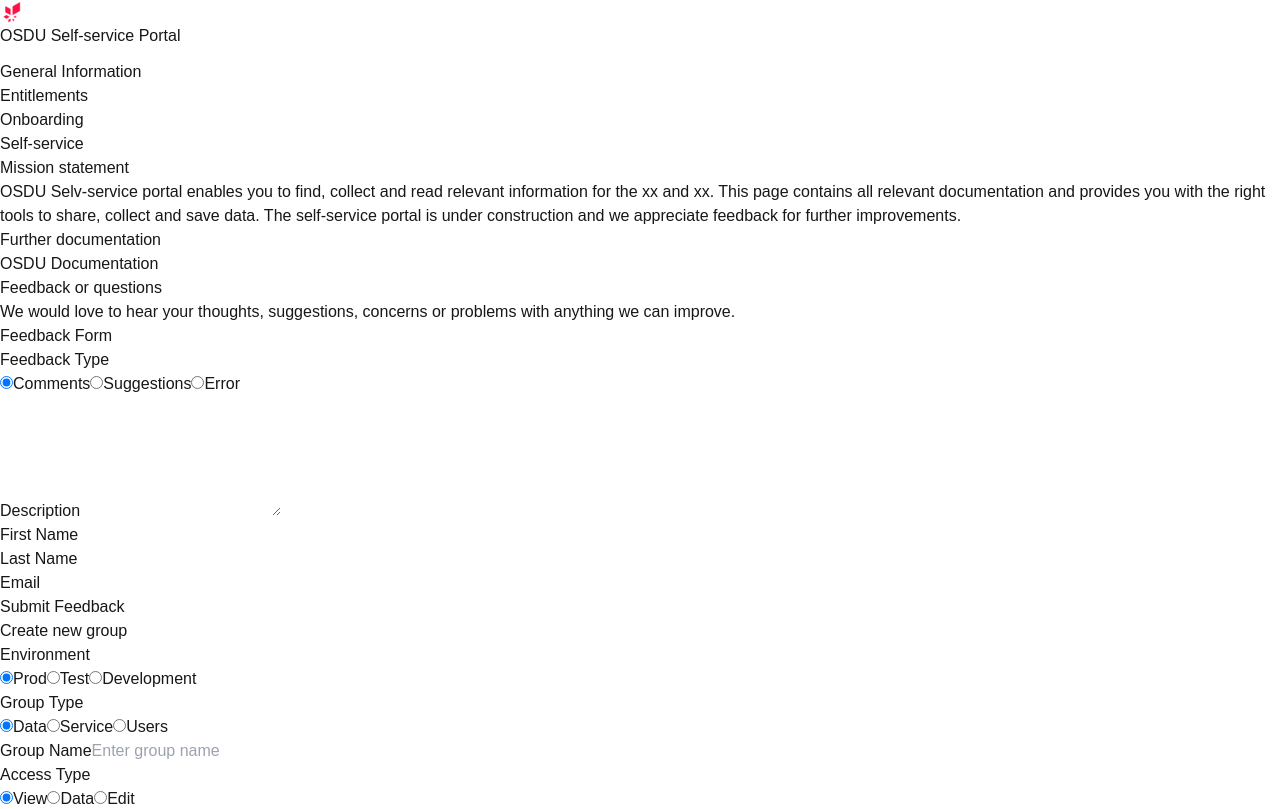
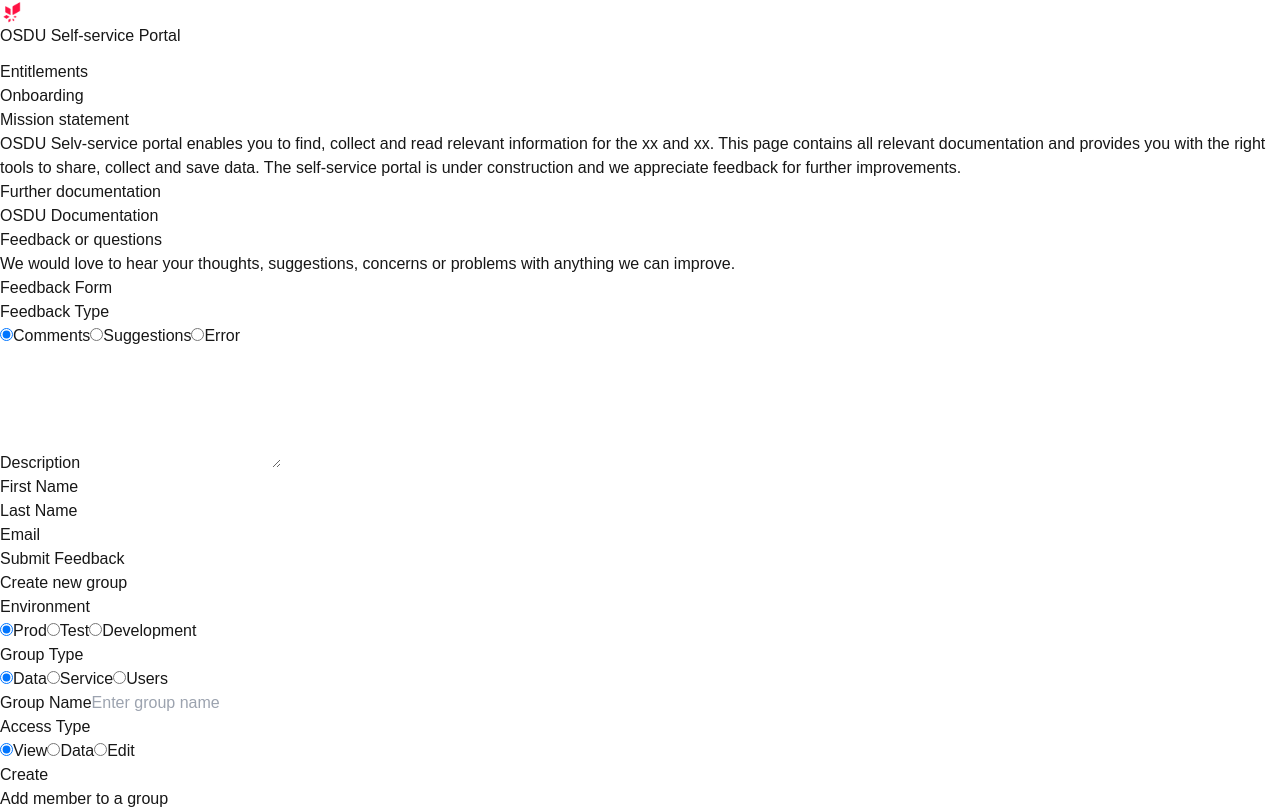
Before and after one commit to AnneMaline/SSP, a Next.js app: page / in a window 1280 px wide. Shown: the top 809 px of the page. Built offline with nearby package versions, Linux system fonts and the light colour scheme.

Commit message:
remove searchparams from navbar and toptask. Removed pages we don't want

```diff
--- a/src/app/layout.tsx
+++ b/src/app/layout.tsx
@@ -4,7 +4,6 @@ import "./globals.css";
 //import { SessionProvider } from "next-auth/react";
 import Navbar from "../components/Navbar";
 // import Footer from "../components/Footer";
-// import { Suspense } from "react";
 
 const geistSans = localFont({
   src: "./fonts/GeistVF.woff",
@@ -33,9 +32,7 @@ export default function RootLayout({
         className={`${geistSans.variable} ${geistMono.variable} antialiased`}
       >
         {/*<SessionProvider>*/}
-        {/* <Suspense> */}
         <Navbar />
-        {/* </Suspense> */}
         {children}
         {/*</SessionProvider>*/}
 
--- a/src/app/page.tsx
+++ b/src/app/page.tsx
@@ -1,5 +1,4 @@
 //import Authentication from "./components/Authentication";
-// import { Suspense } from "react";
 import FeedbackForm from "../components/FeedbackForm";
 import TopTask from "../components/TopTask";
 import CreateGroupForm from "../components/CreateGroupForm";
@@ -9,18 +8,8 @@ import LinkItem from "../components/LinkItem";
 
 export default function Home() {
   // TopTask titles and routes
-  const topTaskTitle = [
-    "General Information",
-    "Entitlements",
-    "Onboarding",
-    "Self-service",
-  ];
-  const topTaskRoutes = [
-    "General-information",
-    "Entitlements",
-    "Onboarding",
-    "Self-service",
-  ];
+  const topTaskTitle = ["Entitlements", "Onboarding"];
+  const topTaskRoutes = ["Entitlements", "Onboarding"];
 
   const cardsData = [
     {
@@ -72,12 +61,10 @@ export default function Home() {
         <ul className="flex justify-end space-x-4">
           {topTaskTitle.map((text, index) => (
             <li key={index}>
-              {/* <Suspense> */}
               <TopTask
                 targetUrl={`/${topTaskRoutes[index]}`}
                 text={`${text}`}
               />
-              {/* </Suspense> */}
             </li>
           ))}
         </ul>
--- a/src/components/TopTask.tsx
+++ b/src/components/TopTask.tsx
@@ -1,6 +1,4 @@
-// "use client";
 import Link from "next/link";
-// import { useSearchParams } from "next/navigation";
 import React from "react";
 
 interface TopTaskProps {
@@ -10,10 +8,8 @@ interface TopTaskProps {
 }
 
 const TopTask = ({ text, targetUrl, className = "" }: TopTaskProps) => {
-  // const searchParams = useSearchParams(); // Access the current search parameters
   return (
     <Link
-      // href={`${targetUrl}?${searchParams}`}
       href={`${targetUrl}`}
       className={`px-4 py-2 bg-blue-500 text-white rounded-md hover:bg-blue-600 ${className}`}
     >
```
Also changed, not shown: src/app/General-information/page.tsx (deleted, +0 -7 lines), src/app/Self-service/page.tsx (deleted, +0 -7 lines), src/components/Navbar.tsx (+0 -22 lines), src/app/General-information/General-information.module.css (deleted), src/app/Self-service/Self-service.module.css (deleted).
